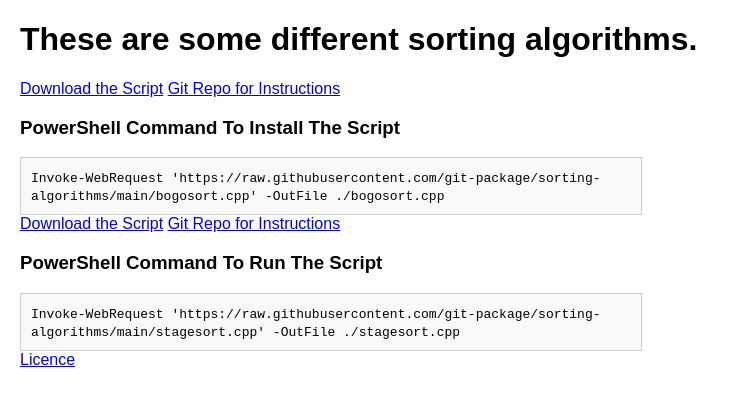
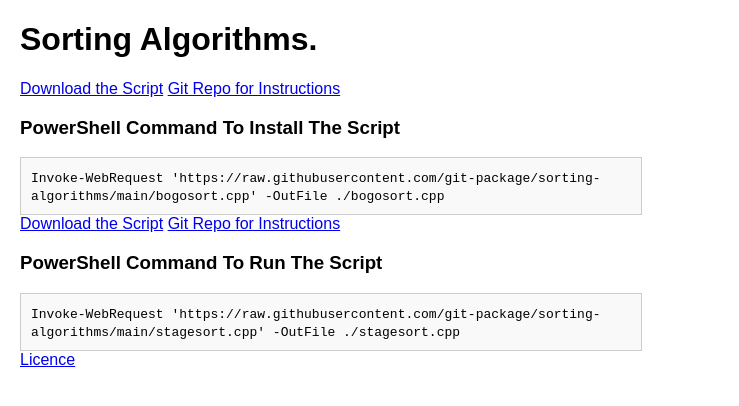
Before and after one commit to git-package/sorting-algorithms, a plain HTML site: page index.html in a window 1280 px wide. Shown: the whole page, without its empty margins (0-739 px from the left). Drawn offline with Linux system fonts and the light colour scheme.

Commit message:
Update index.html

```diff
--- a/index.html
+++ b/index.html
@@ -19,7 +19,7 @@
     </style>
 </head>
 <body>
-    <h1>These are some different sorting algorithms.</h1>
+    <h1>Sorting Algorithms.</h1>
     <a href="https://git-packages.github.io/sorting-algorithms/stagesort.cpp" target="_blank">Download the Script</a>
     <a href="https://github.com/git-packages/sorting-algorithms.git" target="_blank">Git Repo for Instructions</a>
     <h3>PowerShell Command To Install The Script</h3>
```
